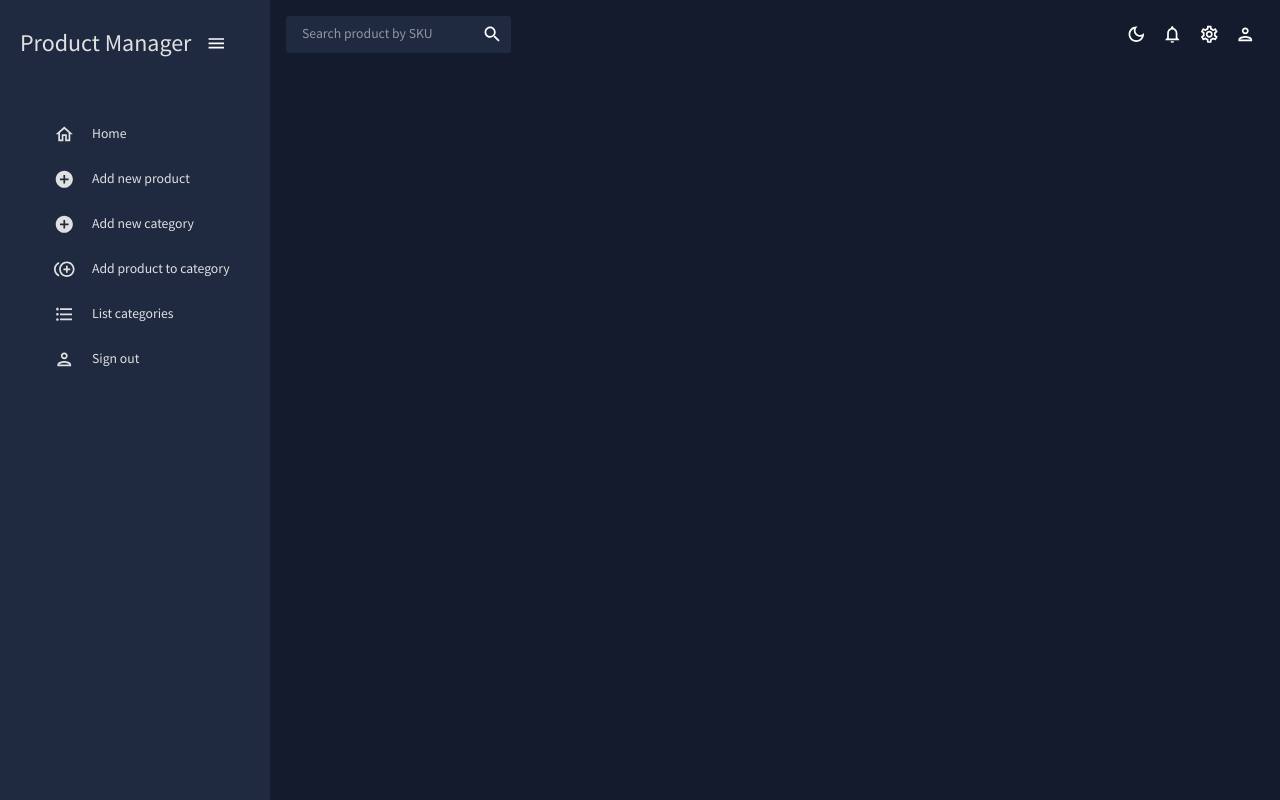
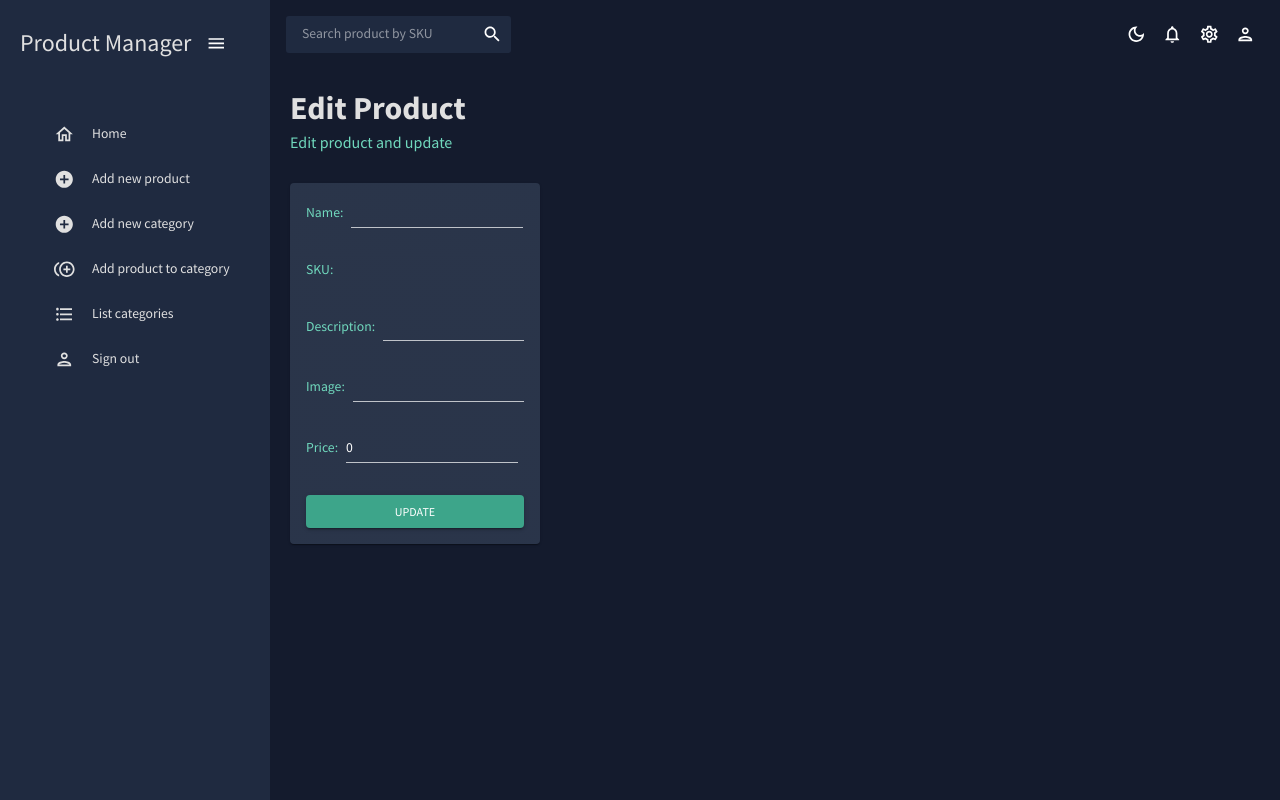
Before and after one commit to OskarMagnefelt/ProductManagerWebApp, a React (Create React App) app: page /editproduct in a window 1280 px wide. Built offline with nearby package versions, Linux system fonts and the light colour scheme.

Commit message:
edit view works

```diff
--- a/src/App.tsx
+++ b/src/App.tsx
@@ -11,6 +11,7 @@ import AddProductToCategory from "./views/AddProductToCategory";
 import SearchResultView from "./views/SearchResultView";
 import { searchProductsBySKU } from "./api/Products";
 import { useState } from "react";
+import EditProductView from "./views/EditProductView";
 
 function App() {
   const [theme, colorMode] = useMode();
@@ -50,6 +51,10 @@ function App() {
                 element={<SearchResultView searchResult={searchResult} />}
               />
               <Route
+                path="/editproduct"
+                element={<EditProductView searchResult={searchResult} />}
+              />
+              <Route
                 path="/addproducttocategory"
                 element={<AddProductToCategory />}
               />
--- /dev/null
+++ b/src/views/EditProductView.tsx
@@ -0,0 +1,164 @@
+import {
+  Box,
+  Button,
+  Card,
+  CardContent,
+  TextField,
+  useTheme,
+} from "@mui/material";
+import React, { useState } from "react";
+import Header from "../components/Header";
+import { tokens } from "../theme";
+import { Product } from "../api/Interfaces";
+import { updateProductBySKU } from "../api/Products";
+
+const EditProductView = ({ searchResult }: any) => {
+  const theme = useTheme();
+  const colors = tokens(theme.palette.mode);
+
+  const [name, setName] = useState("");
+  //   const [sku, setSku] = useState(searchResult.sku);
+  const [description, setDescription] = useState("");
+  const [image, setImage] = useState("");
+  const [price, setPrice] = useState<number>(0);
+
+  const handleUpdateClick = () => {
+    const updatedProductData: Product = {
+      sku: searchResult.sku, // Keep the SKU the same
+      name,
+      description,
+      image,
+      price,
+    };
+
+    // Call the API to update the product
+    updateProductBySKU(searchResult.sku, updatedProductData)
+      .then(() => {
+        // Handle successful update, e.g., show a success message.
+        // Redirect to a success page or display a message.
+      })
+      .catch((error) => {
+        // Handle errors, e.g., display an error message.
+        console.error("Error updating product:", error);
+      });
+  };
+
+  return (
+    <div>
+      <Box m="20px">
+        <Header title="Edit Product" subtitle="Edit product and update" />
+        <Card
+          sx={{
+            backgroundColor: colors.primary[400],
+            width: "250px",
+          }}
+        >
+          <CardContent
+            style={{
+              display: "flex",
+              alignItems: "center",
+              gap: "0.5rem",
+            }}
+          >
+            <span style={{ color: colors.greenAccent[400] }}>Name:</span>{" "}
+            <TextField
+              id="standard-basic"
+              //   label="Standard"
+              variant="standard"
+              value={name}
+              onChange={(event: React.ChangeEvent<HTMLInputElement>) => {
+                setName(event.target.value);
+              }}
+            />
+          </CardContent>
+          <CardContent
+            style={{
+              display: "flex",
+              alignItems: "center",
+              gap: "0.5rem",
+            }}
+          >
+            <span style={{ color: colors.greenAccent[400] }}>SKU:</span>{" "}
+            {searchResult.sku}
+          </CardContent>
+          <CardContent
+            style={{
+              display: "flex",
+              alignItems: "center",
+              gap: "0.5rem",
+            }}
+          >
+            <span style={{ color: colors.greenAccent[400] }}>Description:</span>{" "}
+            <TextField
+              id="standard-basic"
+              //   label="Standard"
+              variant="standard"
+              value={description}
+              onChange={(event: React.ChangeEvent<HTMLInputElement>) => {
+                setDescription(event.target.value);
+              }}
+            />
+          </CardContent>
+          <CardContent
+            style={{
+              display: "flex",
+              alignItems: "center",
+              gap: "0.5rem",
+            }}
+          >
+            <span style={{ color: colors.greenAccent[400] }}>Image:</span>{" "}
+            <TextField
+              id="standard-basic"
+              //   label="Standard"
+              variant="standard"
+              value={image}
+              onChange={(event: React.ChangeEvent<HTMLInputElement>) => {
+                setImage(event.target.value);
+              }}
+            />
+          </CardContent>
+          <CardContent
+            style={{
+              display: "flex",
+              alignItems: "center",
+              gap: "0.5rem",
+            }}
+          >
+            <span style={{ color: colors.greenAccent[400] }}>Price:</span>{" "}
+            <TextField
+              id="standard-basic"
+              //   label="Standard"
+              variant="standard"
+              type="number"
+              value={price}
+              onChange={(event: React.ChangeEvent<HTMLInputElement>) => {
+                setPrice(parseFloat(event.target.value));
+              }}
+            />
+          </CardContent>
+
+          <CardContent
+            style={{
+              display: "flex",
+              flexDirection: "column",
+              gap: "1rem",
+              paddingBottom: "16px",
+            }}
+          >
+            <Button
+              variant="contained"
+              onClick={() => handleUpdateClick()}
+              style={{
+                backgroundColor: colors.greenAccent[600],
+              }}
+            >
+              Update
+            </Button>
+          </CardContent>
+        </Card>
+      </Box>
+    </div>
+  );
+};
+
+export default EditProductView;
--- a/src/views/ProductsView.tsx
+++ b/src/views/ProductsView.tsx
@@ -86,7 +86,7 @@ const ProductsView = () => {
         }}
       >
         <DataGrid
-          checkboxSelection
+          // checkboxSelection
           rows={data}
           columns={columns}
           getRowId={getRowId}
--- a/src/views/SearchResultView.tsx
+++ b/src/views/SearchResultView.tsx
@@ -20,121 +20,10 @@ const SearchResultView = ({ searchResult }: any) => {
   const theme = useTheme();
   const colors = tokens(theme.palette.mode);
 
-  const [name, setName] = useState("");
-  const [sku, setSku] = useState(searchResult.sku);
-  const [description, setDescription] = useState("");
-  const [image, setImage] = useState("");
-  const [price, setPrice] = useState<number>(0);
-
   const navigate = useNavigate();
 
-  const handleEditClick = (sku: string) => {
-    // Call the updateProductBySKU method with the SKU.
-    const updatedProductData = {
-      sku,
-      name,
-      description,
-      image,
-      price,
-    };
-    updateProductBySKU(sku, updatedProductData)
-      .then(() => {
-        // Handle successful update, e.g., show a success message.
-        // navigate("/editproductview");
-
-        <Card
-          sx={{
-            backgroundColor: colors.primary[400],
-            width: "250px",
-          }}
-        >
-          <CardContent>
-            <span style={{ color: colors.greenAccent[400] }}>Name:</span>{" "}
-            <TextField
-              id="standard-basic"
-              label="Standard"
-              variant="standard"
-              value={name}
-              onChange={(event: React.ChangeEvent<HTMLInputElement>) => {
-                setName(event.target.value);
-              }}
-            />
-          </CardContent>
-          <CardContent>
-            <span style={{ color: colors.greenAccent[400] }}>SKU:</span>{" "}
-            {searchResult.sku}
-          </CardContent>
-          <CardContent>
-            <span style={{ color: colors.greenAccent[400] }}>Description:</span>{" "}
-            <TextField
-              id="standard-basic"
-              label="Standard"
-              variant="standard"
-              value={description}
-              onChange={(event: React.ChangeEvent<HTMLInputElement>) => {
-                setDescription(event.target.value);
-              }}
-            />
-          </CardContent>
-          <CardContent>
-            <span style={{ color: colors.greenAccent[400] }}>Image:</span>{" "}
-            <TextField
-              id="standard-basic"
-              label="Standard"
-              variant="standard"
-              value={image}
-              onChange={(event: React.ChangeEvent<HTMLInputElement>) => {
-                setImage(event.target.value);
-              }}
-            />
-          </CardContent>
-          <CardContent>
-            <span style={{ color: colors.greenAccent[400] }}>Price:</span>{" "}
-            <TextField
-              id="standard-basic"
-              label="Standard"
-              variant="standard"
-              type="number"
-              value={price}
-              onChange={(event: React.ChangeEvent<HTMLInputElement>) => {
-                setPrice(parseFloat(event.target.value));
-              }}
-            />
-          </CardContent>
-
-          <CardContent
-            style={{
-              display: "flex",
-              flexDirection: "column",
-              gap: "1rem",
-              paddingBottom: "16px",
-            }}
-          >
-            <Button
-              variant="contained"
-              onClick={() => handleEditClick(searchResult.sku)}
-              style={{
-                backgroundColor: colors.greenAccent[600],
-              }}
-            >
-              Edit
-            </Button>
-            <Button
-              variant="contained"
-              onClick={() => handleDeleteClick(searchResult.sku)}
-              style={{
-                backgroundColor: colors.redAccent[500],
-              }}
-            >
-              Delete
-            </Button>{" "}
-          </CardContent>
-        </Card>;
-      })
-      .catch((error) => {
-        // Handle errors, e.g., display an error message.
-        console.error("Error updating product:", error);
-      });
+  const handleEditClick = () => {
+    navigate("/editproduct");
   };
 
   const handleDeleteClick = (sku: string) => {
@@ -190,7 +79,7 @@ const SearchResultView = ({ searchResult }: any) => {
           >
             <Button
               variant="contained"
-              onClick={() => handleEditClick(searchResult.sku)}
+              onClick={() => handleEditClick()}
               style={{
                 backgroundColor: colors.greenAccent[600],
               }}
```
